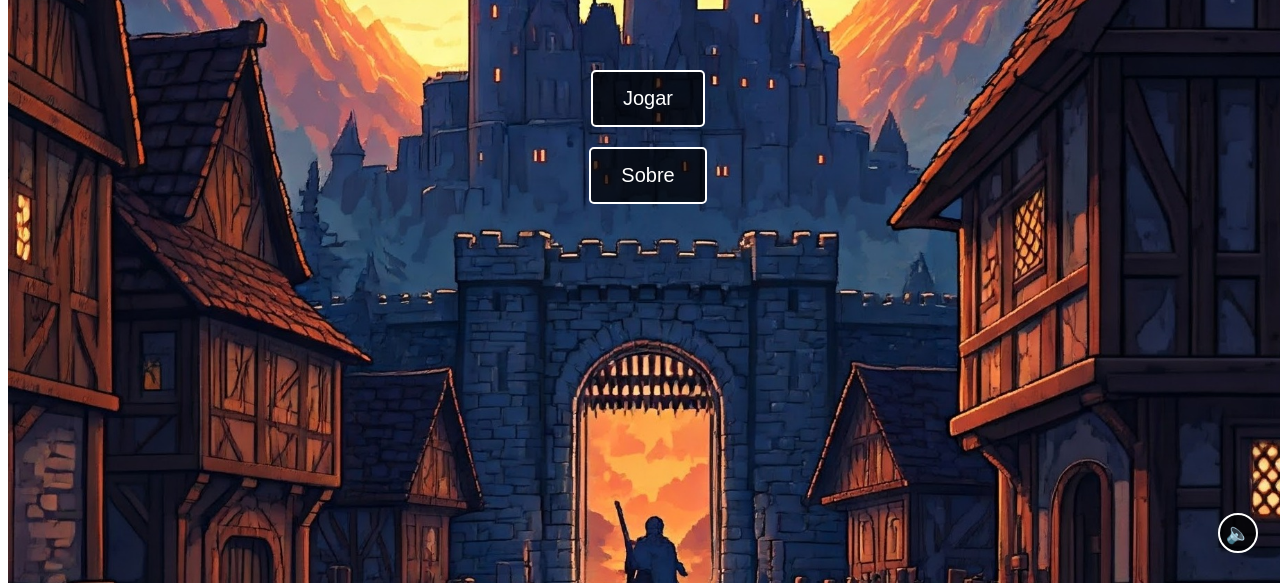
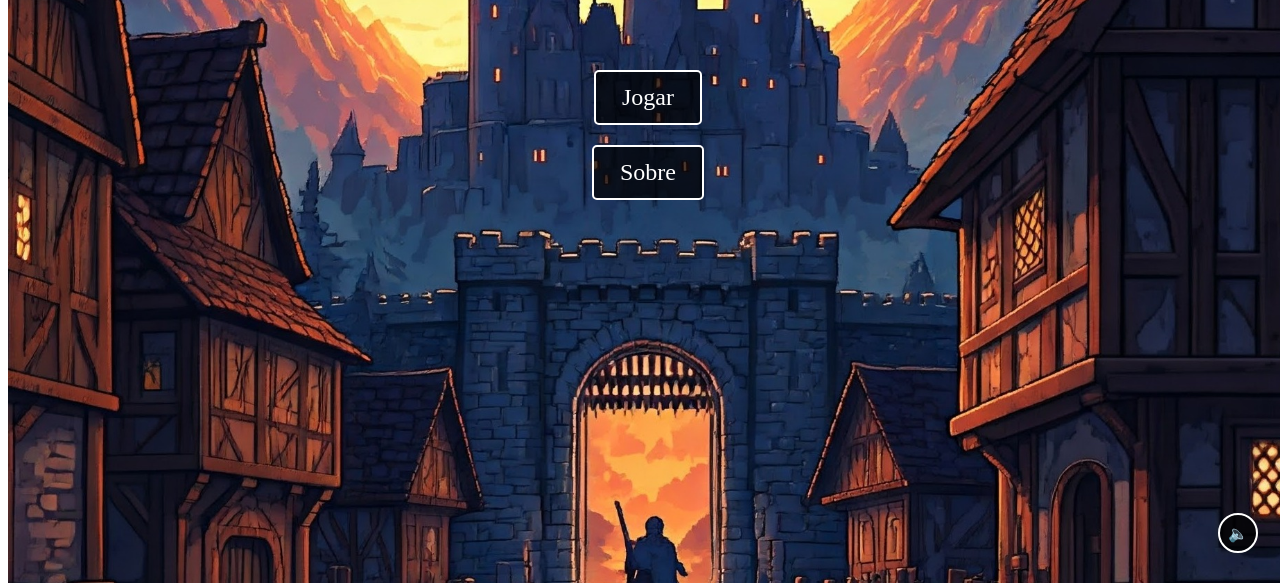
Before and after one commit to LinconFraga/jogo-RPG-de-turnos, a SvelteKit app: page / in a window 1280 px wide. Shown: the part 225-813 px from the top of the page. Built offline with nearby package versions, Linux system fonts and the light colour scheme.

Commit message:
mudei a fonte dos botões jogar e sobre

```diff
--- a/src/routes/+page.svelte
+++ b/src/routes/+page.svelte
@@ -4,7 +4,6 @@
   let isSoundOn = true;
   let audio: HTMLAudioElement;
 
-  // Função para ligar/desligar o som
   function toggleSound() {
     isSoundOn = !isSoundOn;
     if (isSoundOn) {
@@ -14,31 +13,28 @@
     }
   }
 
-  // Inicializa o áudio quando o componente é montado
   onMount(() => {
-    audio = new Audio('/sounds/tela-de-fundo.mp3'); // Substitua pelo caminho do seu arquivo de som
+    audio = new Audio('/sounds/tela-de-fundo.mp3');
     audio.loop = true;
     if (isSoundOn) {
       audio.play();
     }
   });
 
-  // Para o áudio quando o componente é desmontado
   onDestroy(() => {
     if (audio) {
       audio.pause();
-      audio.currentTime = 0; // Opcional: Reinicia o áudio para o início
+      audio.currentTime = 0;
     }
   });
 </script>
 
 <style>
-  /* Garante que o body e html ocupem toda a altura da tela */
   body, html {
     margin: 0;
     padding: 0;
     height: 100%;
-    overflow: hidden; /* Remove a barra de rolagem */
+    overflow: hidden;
   }
 
   .main-menu {
@@ -71,18 +67,23 @@
 
   button, a {
     margin: 10px;
-    padding: 15px 30px;
-    font-size: 20px;
+    padding: 12px 26px;
+    font-size: 24px; /* Aumentei um pouco o tamanho para melhor visibilidade */
     cursor: pointer;
     background-color: rgba(0, 0, 0, 0.7);
     color: white;
     border: 2px solid white;
     border-radius: 5px;
-    font-family: 'BroncoPersonalUse', sans-serif;
+    font-family: 'OldLondon', serif; /* Mudança principal aqui */
     text-decoration: none;
+    transition: all 0.3s ease; /* Adicionei uma transição suave */
   }
 
-  /* Estilo do botão de som */
+  button:hover, a:hover {
+    background-color: rgba(0, 0, 0, 0.9);
+    transform: scale(1.05);
+  }
+
   .sound-button {
     position: absolute;
     bottom: 20px;
@@ -98,6 +99,8 @@
     align-items: center;
     justify-content: center;
     cursor: pointer;
+    font-family: inherit; /* Mantém a fonte padrão para o botão de som */
+    font-size: 16px; /* Tamanho específico para o botão de som */
   }
 </style>
 
@@ -107,7 +110,6 @@
     <a href="/story">Jogar</a>
     <a href="/about">Sobre</a>
   </div>
-  <!-- Botão de som -->
   <button class="sound-button" on:click={toggleSound}>
     {#if isSoundOn}
       🔈
```
Also changed, not shown: 1 other file (tests, documents, lock files or other folders).
